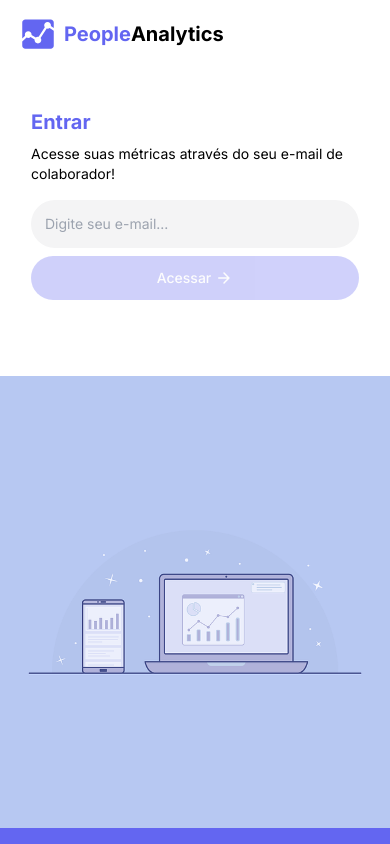
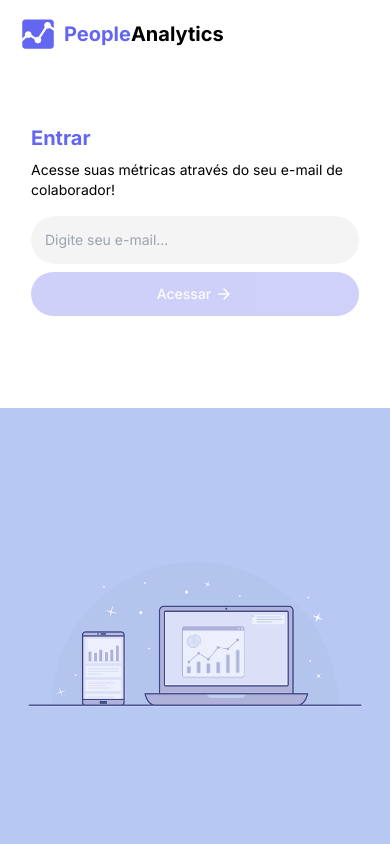
Before and after one commit to turevel/people-analytics, a React (Vite) app in the folder frontend/: page /login in a window 390 px wide. Shown: the top 844 px of the page. Built offline with nearby package versions, Linux system fonts and the light colour scheme.

Commit message:
fix: login page styles

```diff
--- /dev/null
+++ b/frontend/src/components/LoginForm/LoginFormFields.tsx
@@ -0,0 +1,31 @@
+import LoginFormInput from './LoginFormInput';
+import LoginFormSubmit from './LoginFormSubmit';
+import { FormEvent, useState } from 'react';
+import { useNavigate } from 'react-router-dom';
+import emailValidator from '@/helpers/emailValidator';
+
+function LoginFormFields() {
+	const [email, setEmail] = useState('');
+	const navigate = useNavigate();
+
+	const handleSubmit = (e: FormEvent<HTMLFormElement>) => {
+		e.preventDefault();
+		navigate('/analytics');
+	};
+
+	return (
+		<form
+			className="flex flex-col gap-2"
+			onSubmit={handleSubmit}
+		>
+			<LoginFormInput
+				value={email}
+				onChange={setEmail}
+			/>
+
+			<LoginFormSubmit disabled={!emailValidator(email)} />
+		</form>
+	);
+}
+
+export default LoginFormFields;
--- a/frontend/src/components/LoginForm/index.tsx
+++ b/frontend/src/components/LoginForm/index.tsx
@@ -1,31 +1,12 @@
+import LoginFormFields from './LoginFormFields';
 import LoginFormHeader from './LoginFormHeader';
-import LoginFormInput from './LoginFormInput';
-import LoginFormSubmit from './LoginFormSubmit';
-import { FormEvent, useState } from 'react';
-import { useNavigate } from 'react-router-dom';
-import emailValidator from '@/helpers/emailValidator';
 
 function LoginForm() {
-	const [email, setEmail] = useState('');
-	const navigate = useNavigate();
-
-	const handleSubmit = (e: FormEvent<HTMLFormElement>) => {
-		e.preventDefault();
-		navigate('/analytics');
-	};
-
 	return (
-		<div className="grid place-items-center pb-12 pt-[80px]">
+		<div className="grid place-items-center pb-16 pt-24">
 			<div className="flex max-w-sm flex-col gap-2 rounded-xl bg-white p-7 sm:shadow">
 				<LoginFormHeader />
-
-				<form
-					className="flex flex-col gap-2"
-					onSubmit={handleSubmit}
-				>
-					<LoginFormInput value={email} onChange={setEmail} />
-					<LoginFormSubmit disabled={!emailValidator(email)} />
-				</form>
+				<LoginFormFields />
 			</div>
 		</div>
 	);
--- a/frontend/src/routes/Login/index.tsx
+++ b/frontend/src/routes/Login/index.tsx
@@ -4,7 +4,7 @@
 
 function Login() {
 	return (
-		<main className="page relative grid place-items-center bg-white lg:grid-cols-2 lg:bg-zinc-50">
+		<main className="page relative grid place-items-center bg-white lg:grid-cols-2 sm:bg-zinc-50">
 			<Logo />
 			<LoginForm />
 			<About />
```
